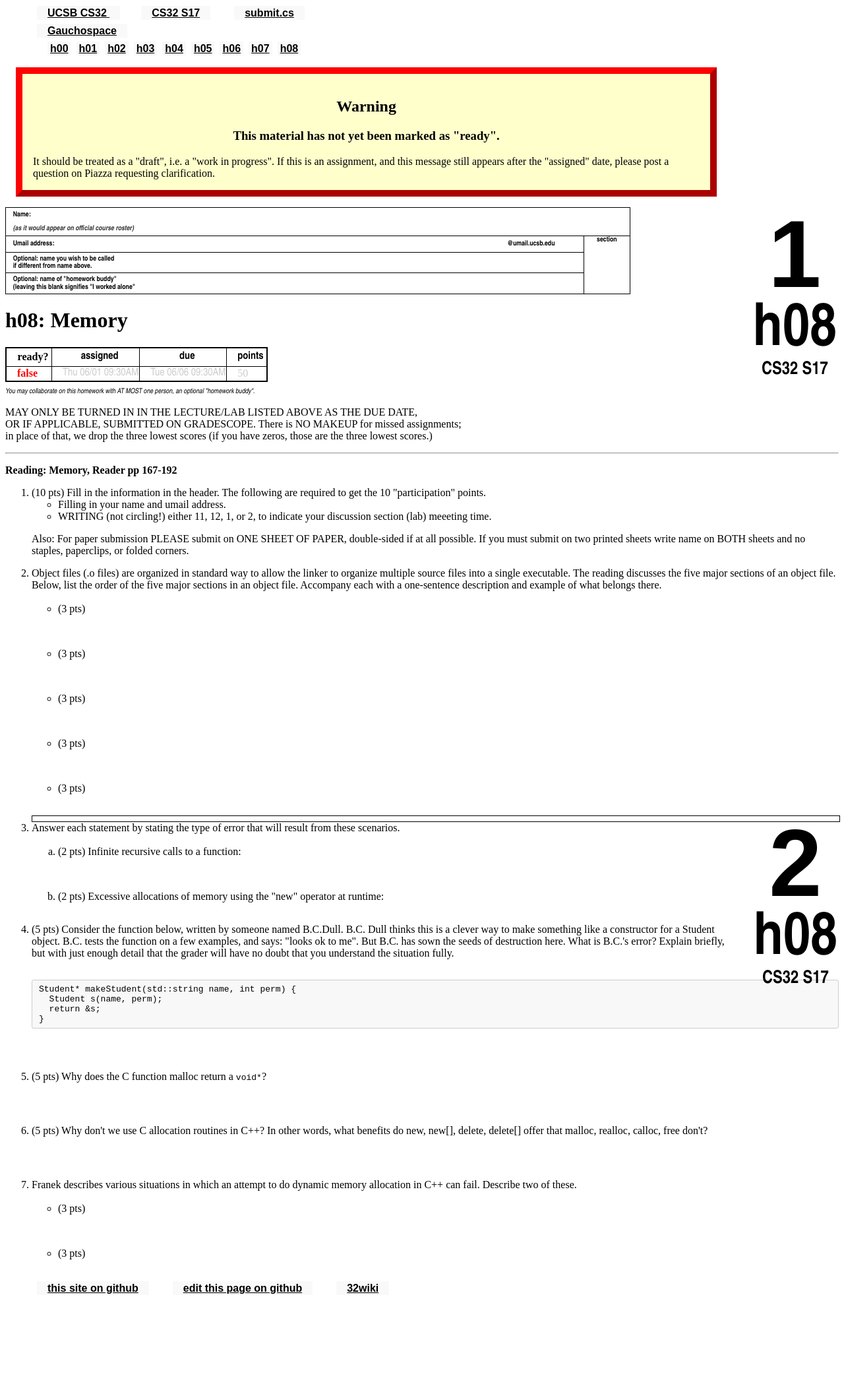
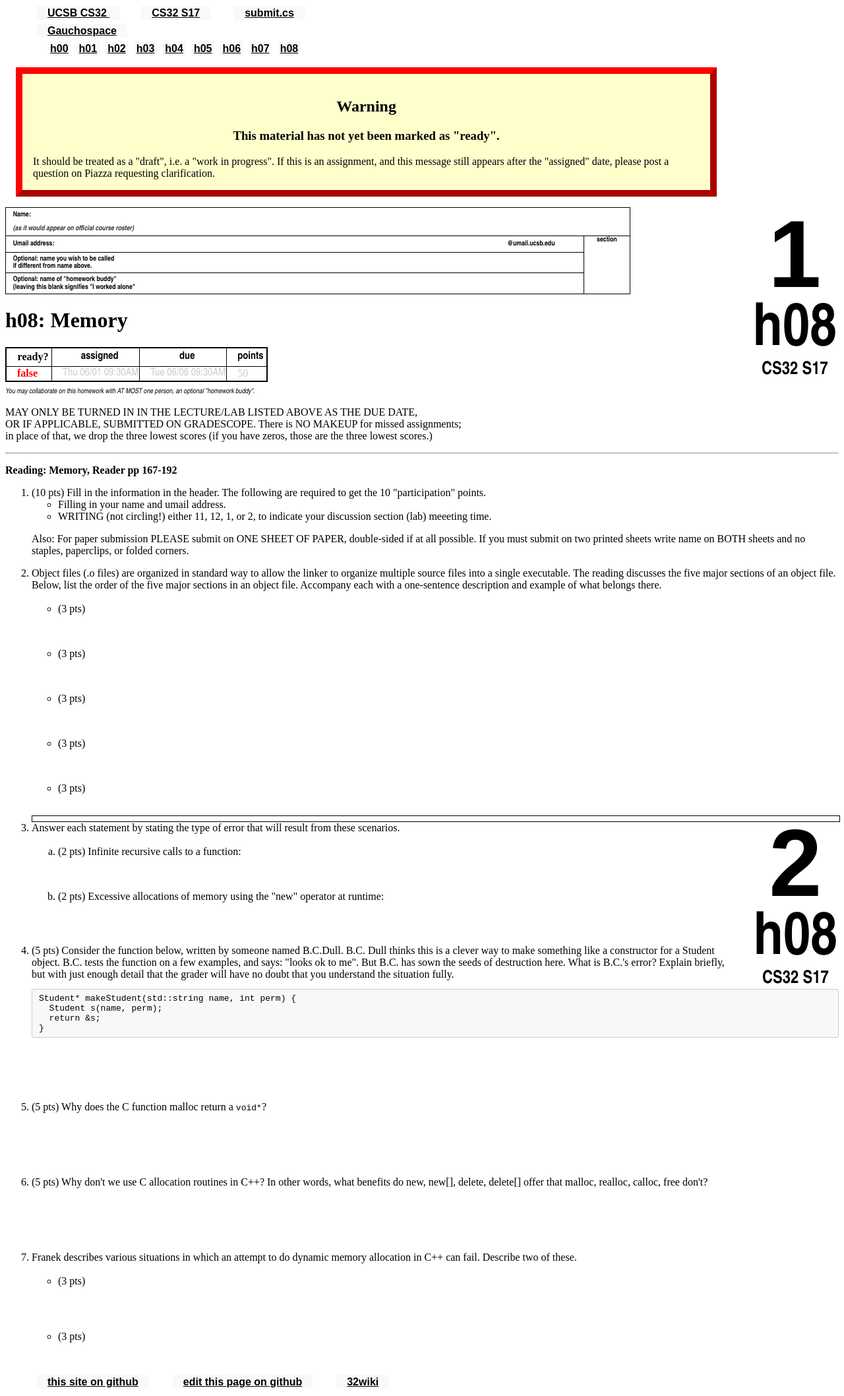
Before and after one commit to ucsb-cs32-s17/ucsb-cs32-s17.github.io, a Jekyll site: the page built from _hwk/h08.md, in a window 1280 px wide. Shown: the whole page at 66% size. Built offline with Jekyll 4.4.1, drawn with Linux system fonts in a browser that asks for light colours; before the commit the page ends 1974 px from its top, so only the background shows below that.

Commit message:
Update h08.md

```diff
--- a/_hwk/h08.md
+++ b/_hwk/h08.md
@@ -45,12 +45,12 @@ https://ucsb-cs32-s17.github.io/hwk/h08/
   <ol type='a'>
     <li style='margin-bottom:2em;'>(2 pts) Infinite recursive calls to a function:</li>
 
-    <li style='margin-bottom:2em;'>(2 pts) Excessive allocations of memory using the "new" operator at runtime:</li>
+    <li style='margin-bottom:4em;'>(2 pts) Excessive allocations of memory using the "new" operator at runtime:</li>
   </ol>
   </li>
 
 
-<li style='margin-bottom:4em;'>(5 pts) Consider the function below, written by someone named B.C.Dull. B.C. Dull thinks this is a clever way to make something like a constructor for a Student object. B.C. tests the function on a few examples, and says: "looks ok to me". But B.C. has sown the seeds of destruction here. What is B.C.'s error? Explain briefly, but with just enough detail that the grader will have no doubt that you understand the situation fully.<br /><br />
+<li style='margin-bottom:6em;'>(5 pts) Consider the function below, written by someone named B.C.Dull. B.C. Dull thinks this is a clever way to make something like a constructor for a Student object. B.C. tests the function on a few examples, and says: "looks ok to me". But B.C. has sown the seeds of destruction here. What is B.C.'s error? Explain briefly, but with just enough detail that the grader will have no doubt that you understand the situation fully.<br />
 
 <pre>
 Student* makeStudent(std::string name, int perm) {
@@ -58,20 +58,18 @@ Student* makeStudent(std::string name, int perm) {
   return &s;
 }
 </pre>
-
-
   </li>
 
-  <li style='margin-bottom:4em;'>(5 pts) Why does the C function malloc return a <tt>void*</tt>?</li>
+  <li style='margin-bottom:6em;'>(5 pts) Why does the C function malloc return a <tt>void*</tt>?</li>
 
-  <li style='margin-bottom:4em;'>(5 pts) Why don't we use C allocation routines in C++? In other words, what benefits do new, new[], delete, delete[] offer that malloc, realloc, calloc, free don't?
+  <li style='margin-bottom:6em;'>(5 pts) Why don't we use C allocation routines in C++? In other words, what benefits do new, new[], delete, delete[] offer that malloc, realloc, calloc, free don't?
   </li>
 
  <li>Franek describes various situations in which an attempt to do dynamic memory allocation in C++ can fail. Describe two of these.
   <ul>
-    <li style='margin-bottom:2em;'>(3 pts)</li>
+    <li style='margin-bottom:3em;'>(3 pts)</li>
 
-    <li style='margin-bottom:2em;'>(3 pts)</li>
+    <li style='margin-bottom:3em;'>(3 pts)</li>
 
   </ul>
   </li>
```
